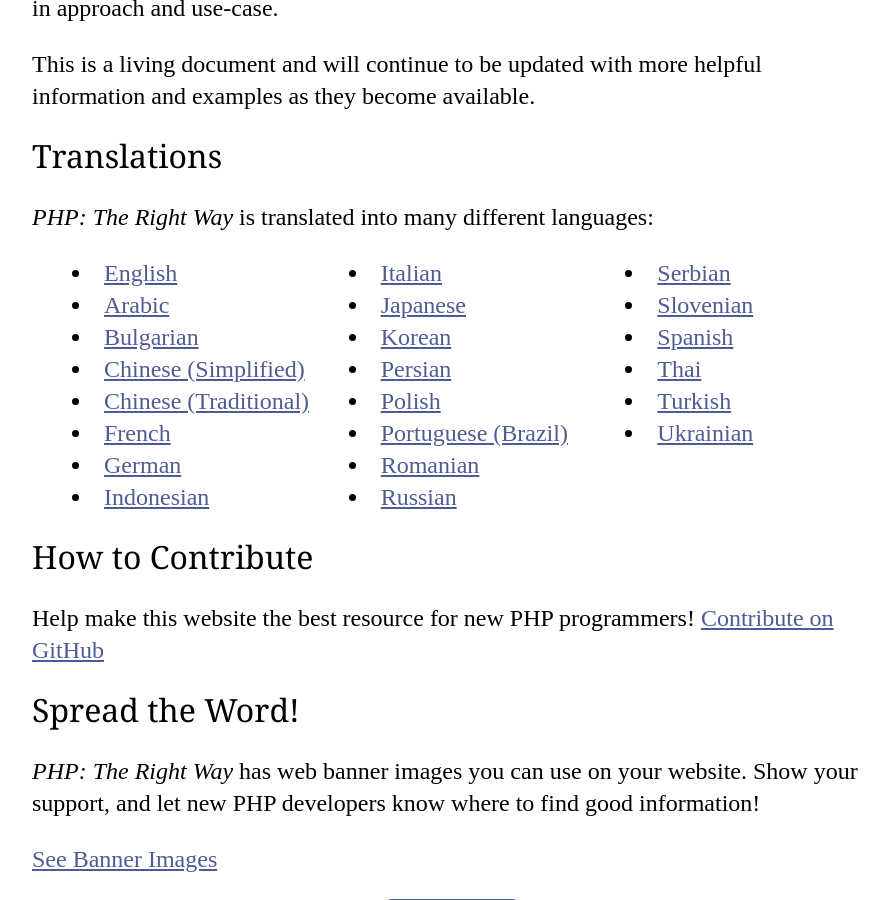
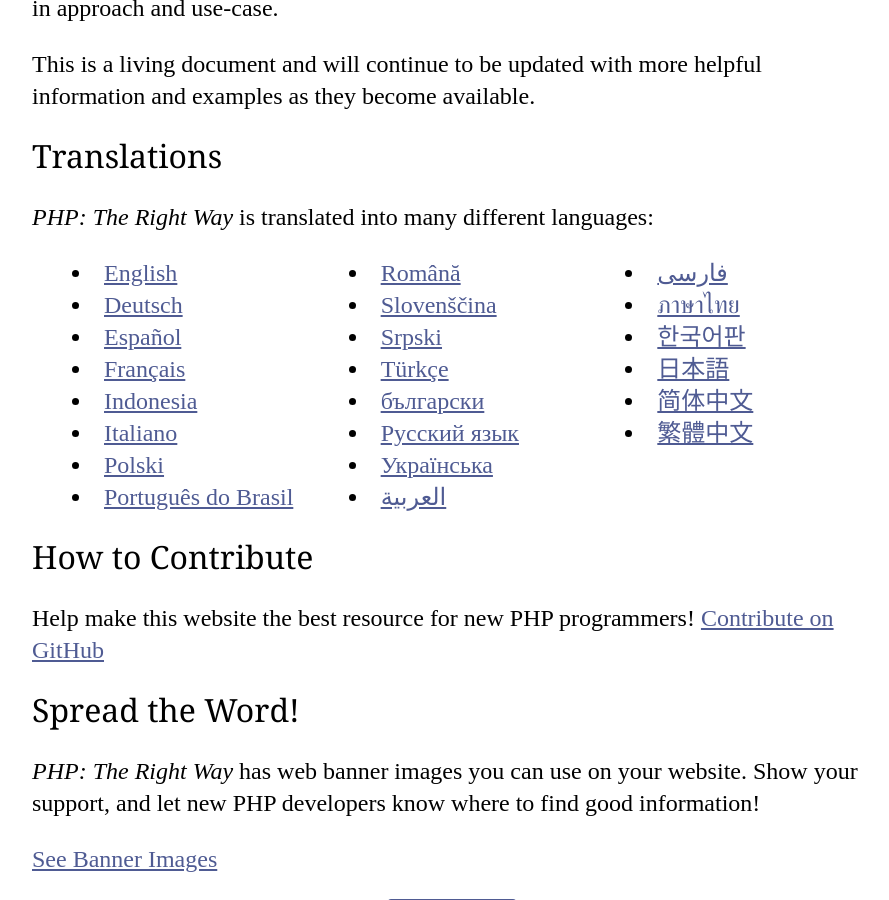
Before and after one commit to codeguy/php-the-right-way, a Jekyll site: the page built from index.html, in a window 1280 px wide and 900 px high, scrolled down 1744 px. Shown: the whole window, without its empty margins (188-1077 px from the left). Built offline with Jekyll 4.4.1, drawn with Linux system fonts in a browser that asks for light colours.

Commit message:
Add native languages for translations

```diff
--- a/_includes/welcome.md
+++ b/_includes/welcome.md
@@ -21,27 +21,27 @@ and examples as they become available.
 _PHP: The Right Way_ is translated into many different languages:
 
 * [English](http://www.phptherightway.com)
-* [Arabic](https://adaroobi.github.io/php-the-right-way/)
-* [Bulgarian](http://bg.phptherightway.com/)
-* [Chinese (Simplified)](http://laravel-china.github.io/php-the-right-way/)
-* [Chinese (Traditional)](http://laravel-taiwan.github.io/php-the-right-way)
-* [French](http://eilgin.github.io/php-the-right-way/)
-* [German](http://rwetzlmayr.github.io/php-the-right-way/)
-* [Indonesian](http://id.phptherightway.com/)
-* [Italian](http://it.phptherightway.com/)
-* [Japanese](http://ja.phptherightway.com)
-* [Korean](http://modernpug.github.io/php-the-right-way/)
-* [Persian](http://novid.github.io/php-the-right-way/)
-* [Polish](http://pl.phptherightway.com/)
-* [Portuguese (Brazil)](http://br.phptherightway.com/)
-* [Romanian](https://bgui.github.io/php-the-right-way/)
-* [Russian](http://getjump.github.io/ru-php-the-right-way)
-* [Serbian](http://phpsrbija.github.io/php-the-right-way/)
-* [Slovenian](http://sl.phptherightway.com)
-* [Spanish](http://phpdevenezuela.github.io/php-the-right-way/)
-* [Thai](https://apzentral.github.io/php-the-right-way/)
-* [Turkish](http://hkulekci.github.io/php-the-right-way/)
-* [Ukrainian](http://iflista.github.com/php-the-right-way/)
+* [Deutsch](http://rwetzlmayr.github.io/php-the-right-way)
+* [Español](http://phpdevenezuela.github.io/php-the-right-way)
+* [Français](http://eilgin.github.io/php-the-right-way/)
+* [Indonesia](http://id.phptherightway.com)
+* [Italiano](http://it.phptherightway.com)
+* [Polski](http://pl.phptherightway.com)
+* [Português do Brasil](http://br.phptherightway.com)
+* [Română](https://bgui.github.io/php-the-right-way/)
+* [Slovenščina](http://sl.phptherightway.com)
+* [Srpski](http://phpsrbija.github.io/php-the-right-way/)
+* [Türkçe](http://hkulekci.github.io/php-the-right-way/)
+* [български](http://bg.phptherightway.com)
+* [Русский язык](http://getjump.github.io/ru-php-the-right-way)
+* [Українська](http://iflista.github.com/php-the-right-way)
+* [العربية](https://adaroobi.github.io/php-the-right-way/)
+* [فارسى](http://novid.github.io/php-the-right-way/)
+* [ภาษาไทย](https://apzentral.github.io/php-the-right-way/)
+* [한국어판](http://modernpug.github.io/php-the-right-way)
+* [日本語](http://ja.phptherightway.com)
+* [简体中文](http://laravel-china.github.io/php-the-right-way/)
+* [繁體中文](http://laravel-taiwan.github.io/php-the-right-way)
 
 ## How to Contribute
 
```
Also changed, not shown: README.md.
